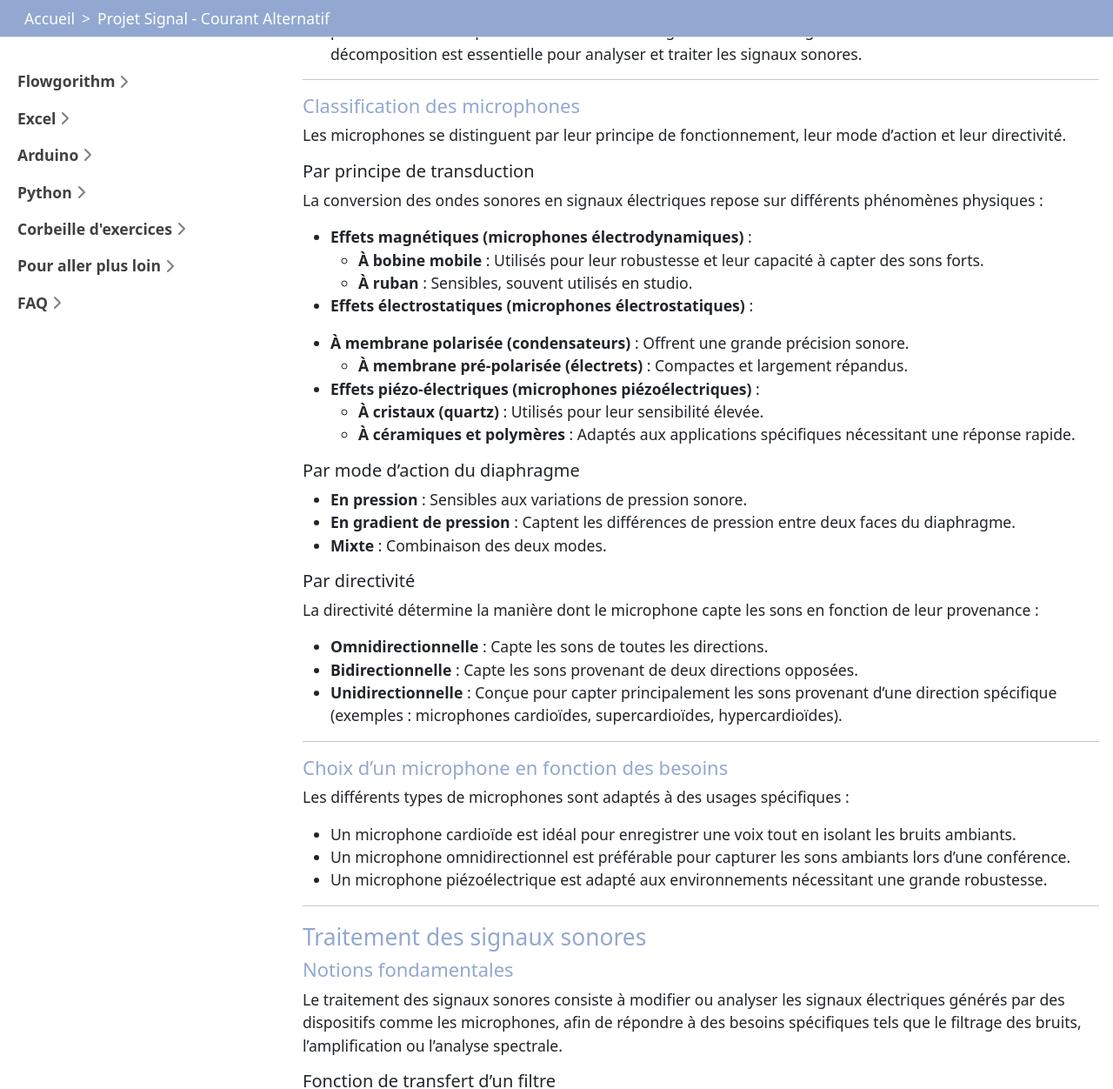
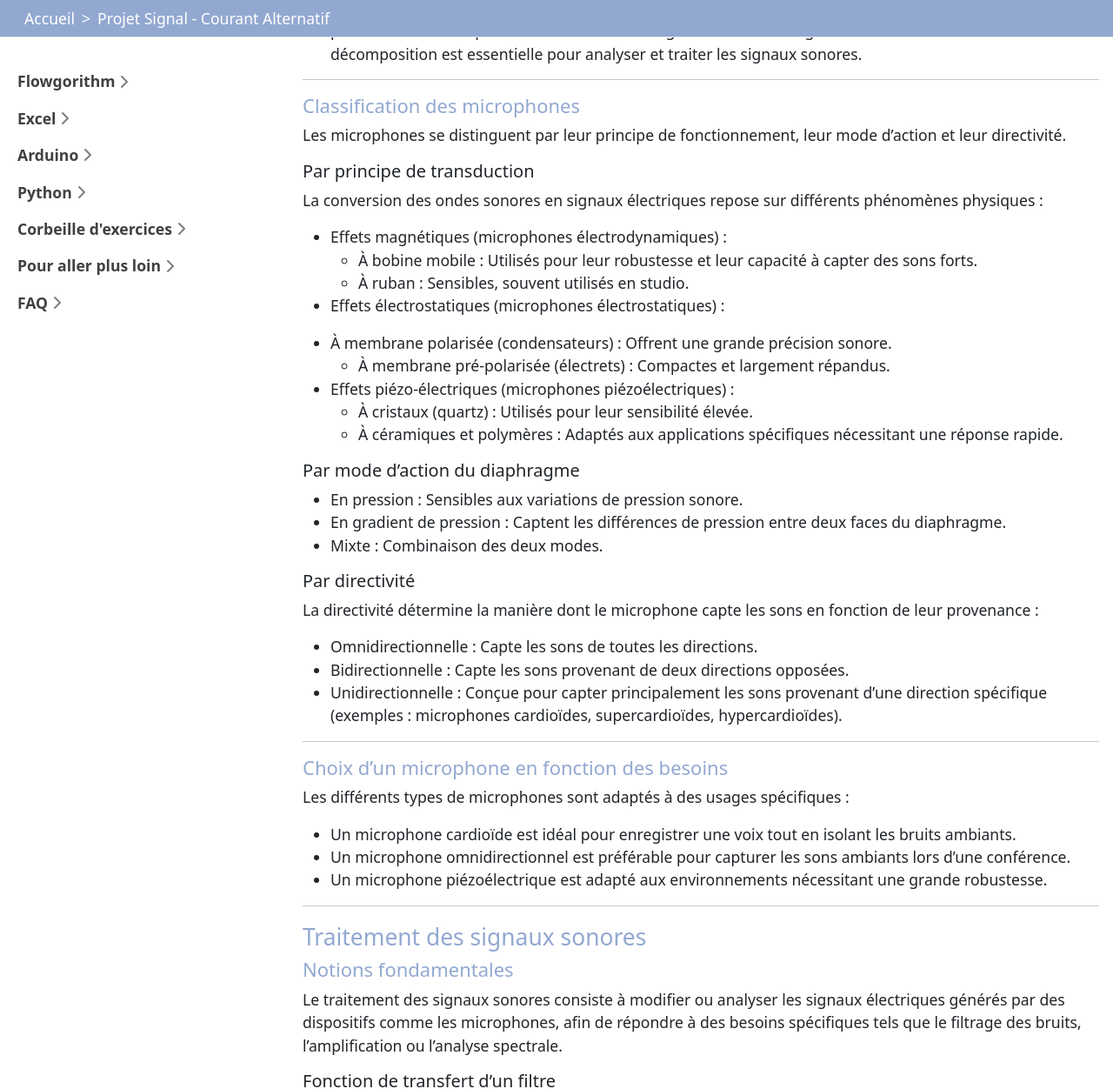
Before and after one commit to rohanfosse/CPIA1-info, a Jekyll site: the page built from CCTL-Courant-Alternatif.md, in a window 1280 px wide and 1400 px high, scrolled down 2307 px, cut to the strip 0-1252 px from the top of the window. Shown: the whole strip at 87% size. Built offline with Jekyll 4.4.1, drawn with Linux system fonts in a browser that asks for light colours; nearby versions of some CDN libraries; Markdown is read by kramdown in place of the engine named in the settings; some of the changed text lies outside the part shown.

Commit message:
update minor + katex

```diff
--- a/CCTL-Courant-Alternatif.md
+++ b/CCTL-Courant-Alternatif.md
@@ -99,30 +99,30 @@
 
 La conversion des ondes sonores en signaux électriques repose sur différents phénomènes physiques :
 
-- **Effets magnétiques (microphones électrodynamiques)** :
-  - **À bobine mobile** : Utilisés pour leur robustesse et leur capacité à capter des sons forts.
-  - **À ruban** : Sensibles, souvent utilisés en studio.
-- **Effets électrostatiques (microphones électrostatiques)** :
+- Effets magnétiques (microphones électrodynamiques) :
+  - À bobine mobile : Utilisés pour leur robustesse et leur capacité à capter des sons forts.
+  - À ruban : Sensibles, souvent utilisés en studio.
+- Effets électrostatiques (microphones électrostatiques) :
 
-- **À membrane polarisée (condensateurs)** : Offrent une grande précision sonore.
-  - **À membrane pré-polarisée (électrets)** : Compactes et largement répandus.
-- **Effets piézo-électriques (microphones piézoélectriques)** :
-  - **À cristaux (quartz)** : Utilisés pour leur sensibilité élevée.
-  - **À céramiques et polymères** : Adaptés aux applications spécifiques nécessitant une réponse rapide.
+- À membrane polarisée (condensateurs) : Offrent une grande précision sonore.
+  - À membrane pré-polarisée (électrets) : Compactes et largement répandus.
+- Effets piézo-électriques (microphones piézoélectriques) :
+  - À cristaux (quartz) : Utilisés pour leur sensibilité élevée.
+  - À céramiques et polymères : Adaptés aux applications spécifiques nécessitant une réponse rapide.
 
 ##### Par mode d’action du diaphragme
 
-- **En pression** : Sensibles aux variations de pression sonore.
-- **En gradient de pression** : Captent les différences de pression entre deux faces du diaphragme.
-- **Mixte** : Combinaison des deux modes.
+- En pression : Sensibles aux variations de pression sonore.
+- En gradient de pression : Captent les différences de pression entre deux faces du diaphragme.
+- Mixte : Combinaison des deux modes.
 
 ##### Par directivité
 
 La directivité détermine la manière dont le microphone capte les sons en fonction de leur provenance :
 
-- **Omnidirectionnelle** : Capte les sons de toutes les directions.
-- **Bidirectionnelle** : Capte les sons provenant de deux directions opposées.
-- **Unidirectionnelle** : Conçue pour capter principalement les sons provenant d’une direction spécifique (exemples : microphones cardioïdes, supercardioïdes, hypercardioïdes).
+- Omnidirectionnelle : Capte les sons de toutes les directions.
+- Bidirectionnelle : Capte les sons provenant de deux directions opposées.
+- Unidirectionnelle : Conçue pour capter principalement les sons provenant d’une direction spécifique (exemples : microphones cardioïdes, supercardioïdes, hypercardioïdes).
 
 ---
 
@@ -156,9 +156,9 @@
 Gain \, (dB) = 20 \cdot \log\_{10}(H(f))
 $$
 
-où $H(f)$ est le module de la fonction de transfert à une fréquence donnée $f$
+où $$H(f)$$ est le module de la fonction de transfert à une fréquence donnée $$f$$
 
-- Exemple : Si $H(f) = 10$ à une fréquence donnée, alors le gain est :
+- Exemple : Si $$H(f) = 10$$ à une fréquence donnée, alors le gain est :
 
 $$
 20 \cdot \log\_{10}(10) = 20 dB
@@ -205,9 +205,9 @@
 
 En régime sinusoïdal, les impédances des composants électriques sont définies par :
 
-- **Résistance ($R$)** : Opposition au courant, indépendante de la fréquence.
-- **Inductance ($L$)** : Impédance $j\omega L$, proportionnelle à la fréquence.
-- **Capacité ($C$)** : Impédance $-j/( \omega C)$, inversement proportionnelle à la fréquence.
+- **Résistance ($$R$$)** : Opposition au courant, indépendante de la fréquence.
+- **Inductance ($$L$$)** : Impédance $j\omega L$, proportionnelle à la fréquence.
+- **Capacité ($$C$$)** : Impédance $-j/( \omega C)$, inversement proportionnelle à la fréquence.
 
 Relation tension-courant :
 
```
